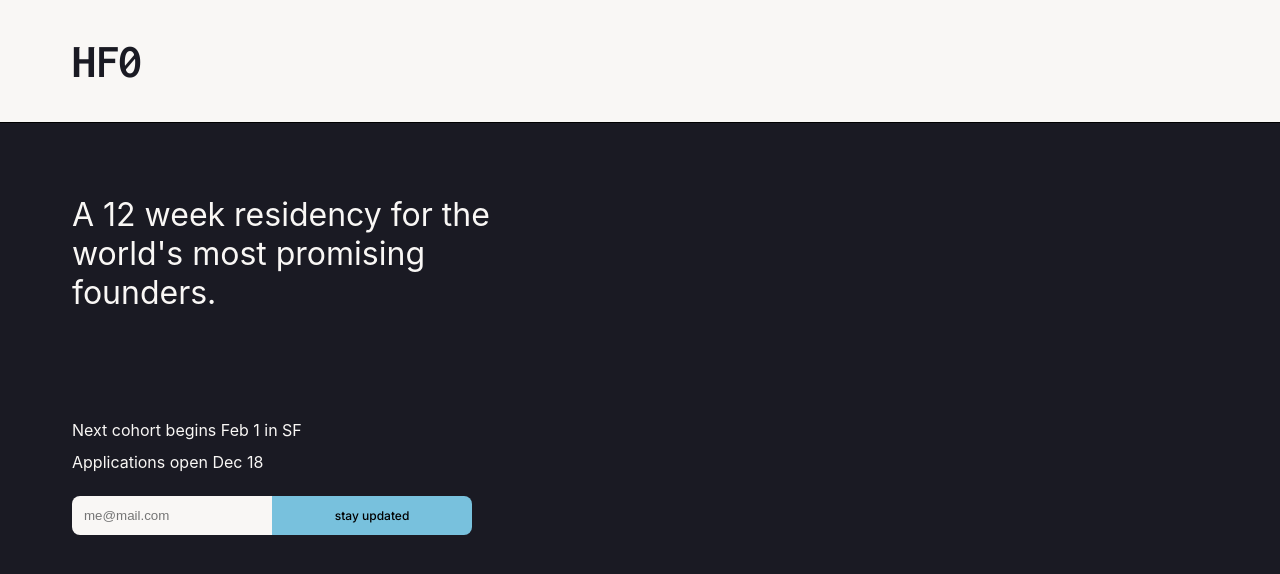
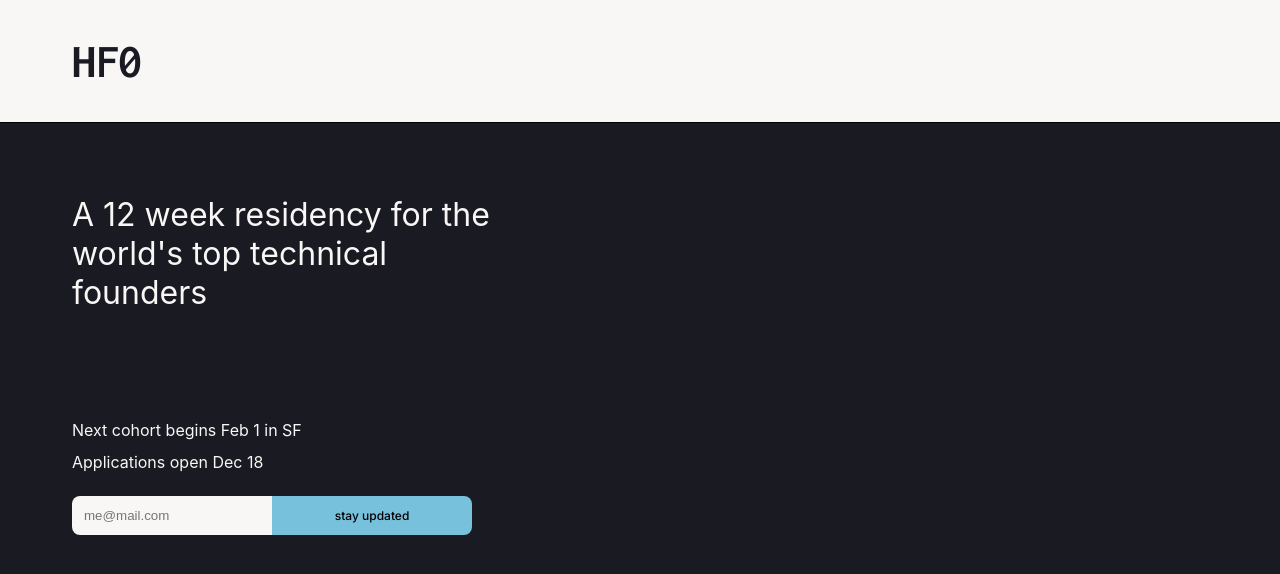
Before and after one commit to estitesc/hf0-landing, a Next.js app: page / in a window 1280 px wide. Shown: the top 574 px of the page. Built offline with nearby package versions, Linux system fonts and the light colour scheme.

Commit message:
New tagline

```diff
--- a/c/TaglineSection.tsx
+++ b/c/TaglineSection.tsx
@@ -12,8 +12,8 @@ const TaglineSection: React.FC = () => {
         color: "#F9F7F5",
       }}
     >
-      {/* A 12 Week Residency for the World's Most Promising Founders. */}A 12
-      week residency for the world&apos;s most promising founders.
+      {/* A 12 week residency for the world&apos;s most promising founders. */}A
+      12 week residency for the world&apos;s top technical founders
     </div>
   );
 };
```
